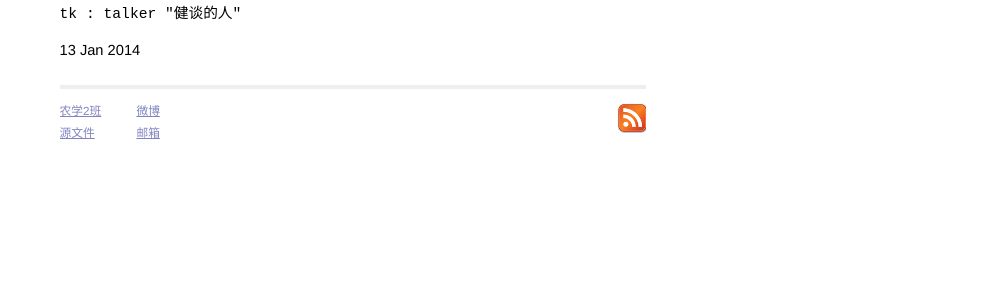
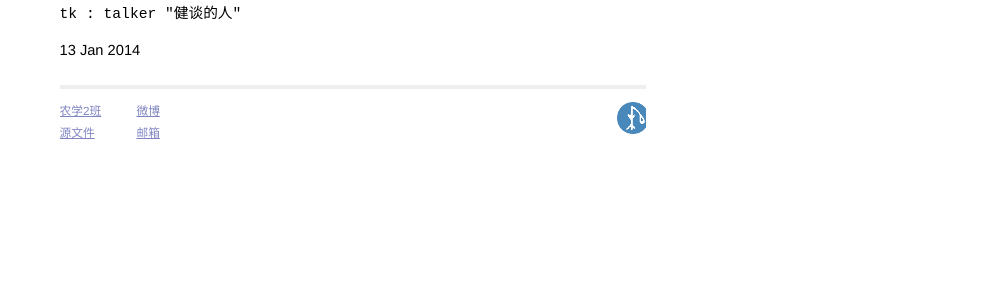
Before and after one commit to ahauzhangxu/linuxyuanjun.github.io, a Jekyll site: the page built from _posts/2014-01-13-Blog-Description.md, in a window 1280 px wide. Shown: the part 339-631 px from the top of the page, without its empty margins (287-1280 px from the left). Built offline with Jekyll 4.4.1, drawn with Linux system fonts in a browser that asks for light colours.

Commit message:
Update default.html

```diff
--- a/_layouts/default.html
+++ b/_layouts/default.html
@@ -46,8 +46,8 @@
       </p>
     </div>
     <div class="rss">
-      <a href="http://feeds.feedburner.com/tom-preston-werner">
-        <img src="/images/rss.png" alt="Subscribe to RSS Feed" />
+      <a href="http://xsc.ahau.edu.cn/WebSite/ClassMasterPage/ClassInfo.aspx?ClassNo=56554546">
+        <img src="/favicon.ico" alt="favicon.ico" />
       </a>
     </div>
   </div>
```
